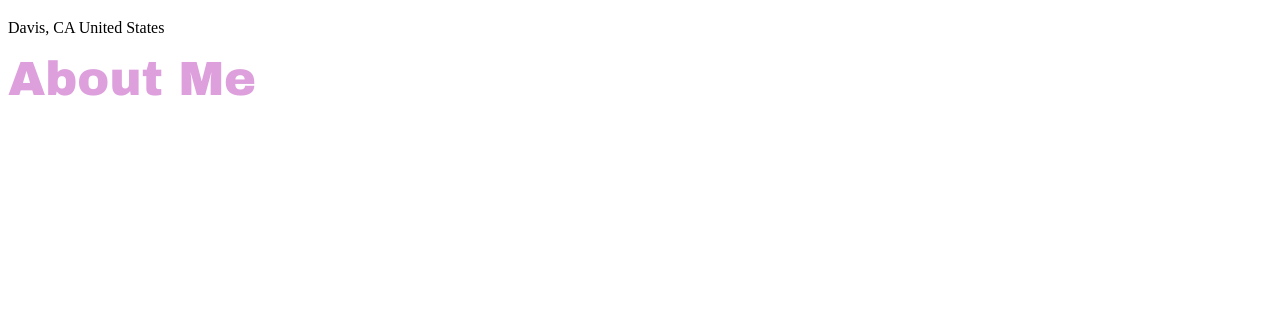
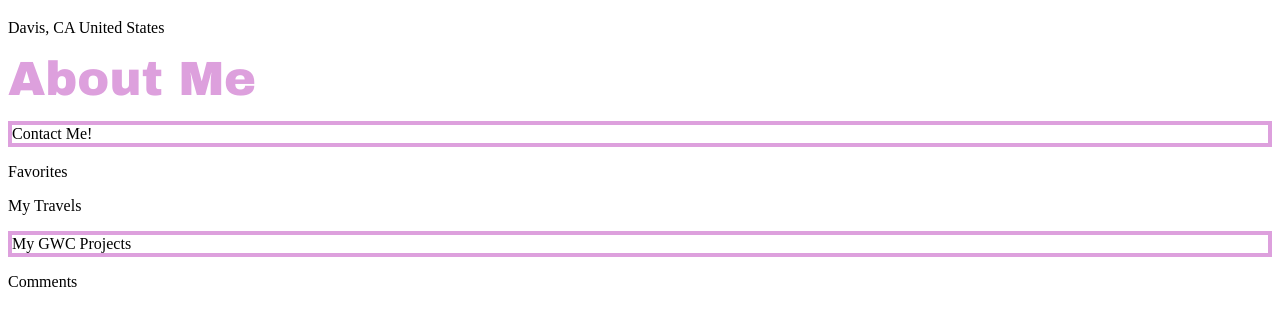
Before and after one commit to emieckey/Portfolio, a plain HTML site: page aboutme.html in a window 1280 px wide. Shown: the part 61-386 px from the top of the page. Drawn offline with Linux system fonts and the light colour scheme.

Commit message:
Update aboutme.html

```diff
--- a/aboutme.html
+++ b/aboutme.html
@@ -2,12 +2,22 @@
 <html>
 <head>
 <title>Emi Eckey Portfolio</title>
+<style>
+#myDiv {
+    border: 4px solid plum;
+}
+</style>
 </head>
 <body bgcolor=white>
 
 <h1 style="color:black;">Emi Eckey</h1>
 <p>Davis, CA United States</p>
 <p><font face="arial black" size="8" color="plum">About Me</font></p>
+<div id="myDiv">Contact Me!</div>
+<p>Favorites</p>
+<p>My Travels</p>
+<div id="myDiv">My GWC Projects</div>
+<p>Comments</p>
 
 </body>
 </html>
```
